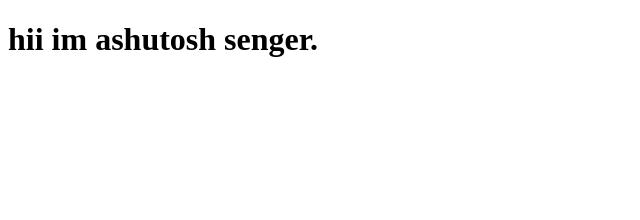
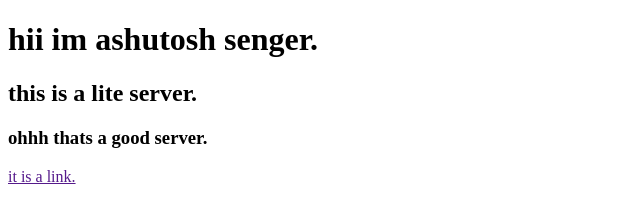
Before and after one commit to ashutoshsenger/git-test, a website: page index.html in a window 1280 px wide. Shown: the whole page, without its empty margins (0-640 px from the left). Drawn offline with Linux system fonts and the light colour scheme.

Commit message:
fourth commit

```diff
--- a/index.html
+++ b/index.html
@@ -6,6 +6,9 @@
 <body>
 
  <h1>hii im ashutosh senger.</h1>
+ <h2>this is a lite server.</h2>
+ <h3>ohhh thats  a good server.</h3>
+ <a href="">it is a link.</a>
 
 </body>
 </html>
```
Also changed, not shown: package.json (added, +25 -0 lines), 2 other files.
